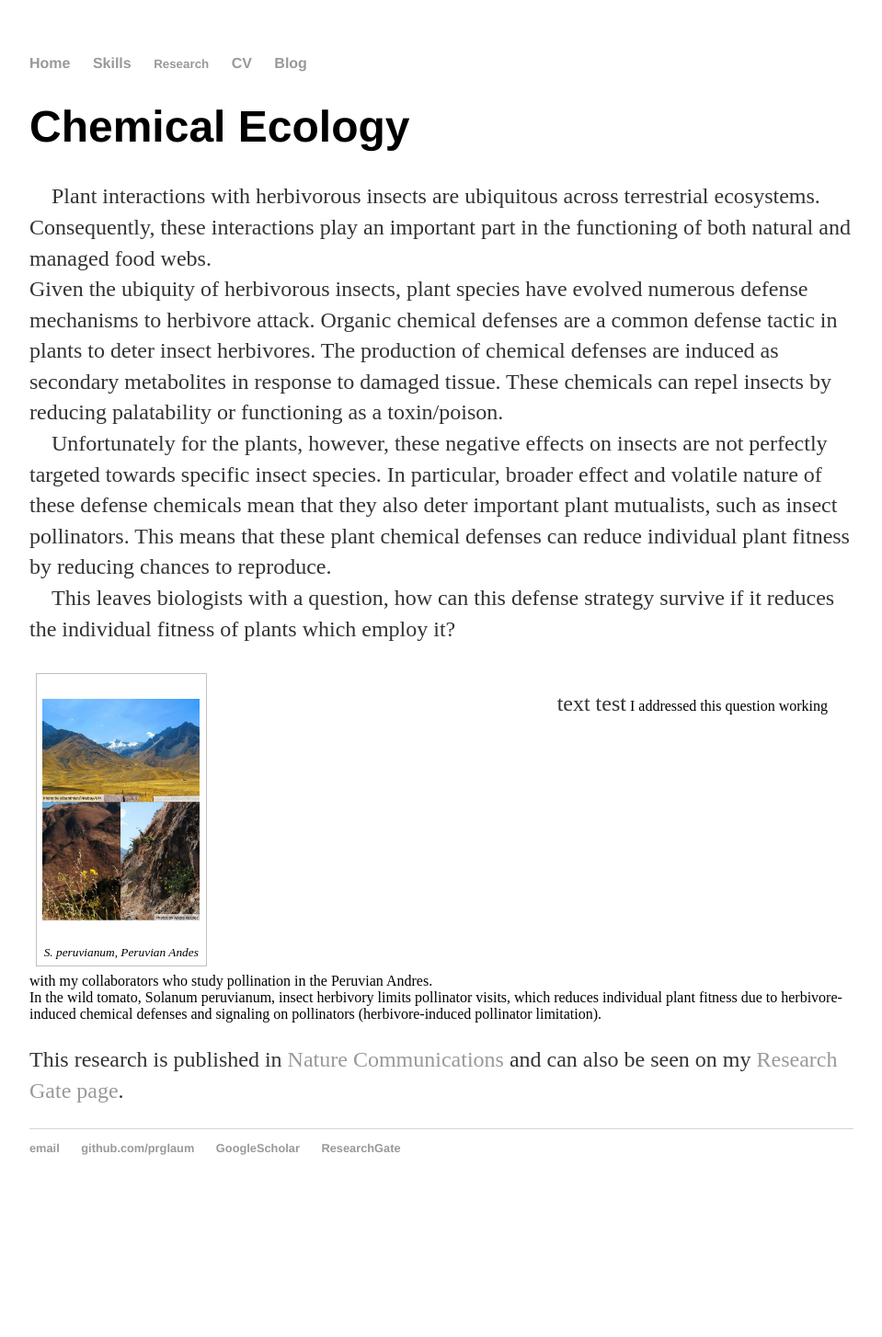
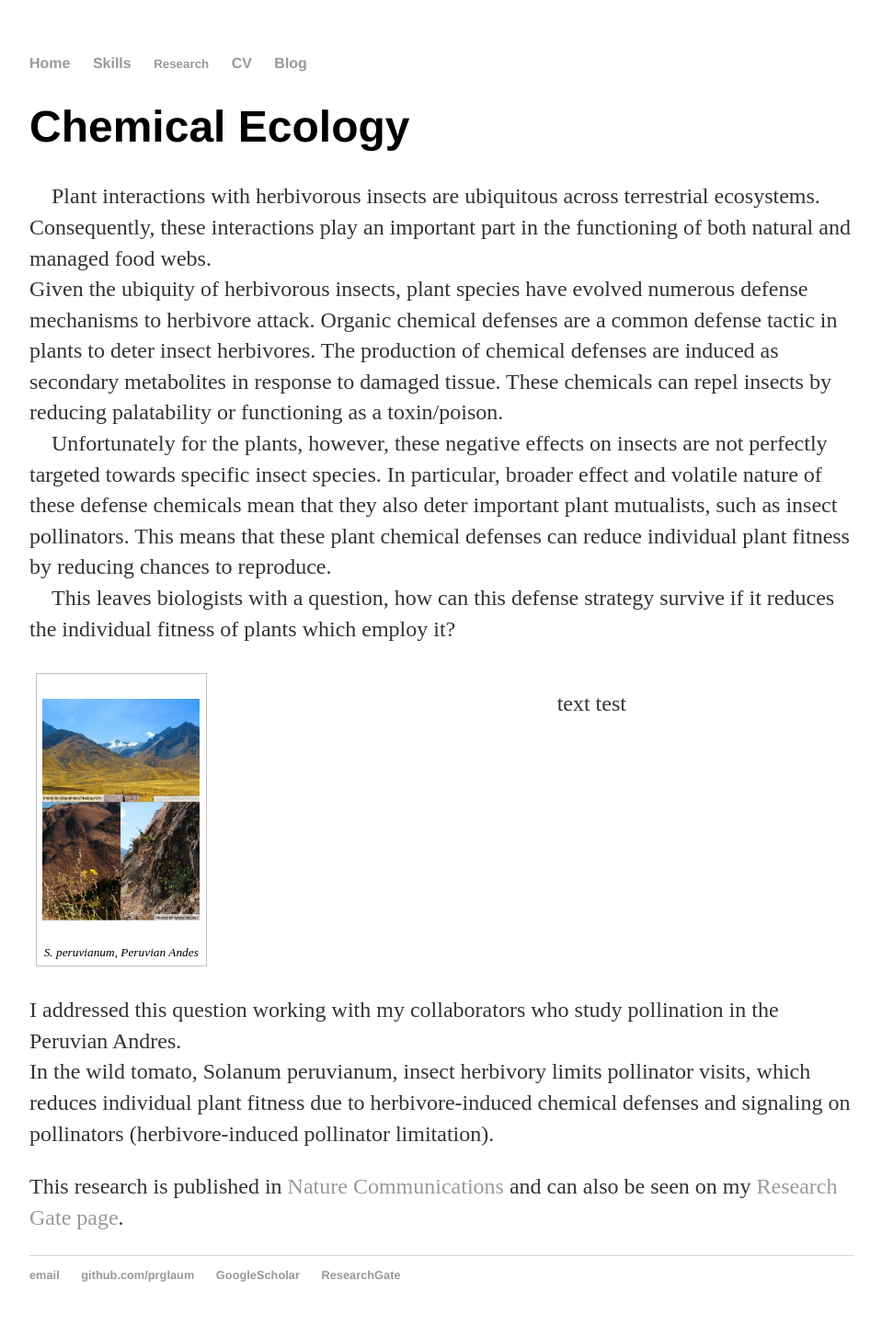
Before and after one commit to prglaum/prglaum.github.io, a Jekyll site: the page built from research/chemoeco/index.html, in a window 1280 px wide. Shown: the whole page at 92% size, without its empty margins (160-1119 px from the left). Built offline with Jekyll 4.4.1, drawn with Linux system fonts in a browser that asks for light colours; before the commit the page ends 1316 px from its top, so only the background shows below that.

Commit message:
Update index.html

```diff
--- a/research/chemoeco/index.html
+++ b/research/chemoeco/index.html
@@ -22,7 +22,7 @@
 	</div>-->
 
 <div style="display:inline-block;vertical-align:top;">
-<figure>
+<figure width: 50%;>
   <p><img class=scaled src="{{site.url}}/docs/assets/images/chemoEcoPic1.PNG" alt="peru">
   <figcaption>S. peruvianum, Peruvian Andes</figcaption>
 </figure>
@@ -31,6 +31,6 @@
 	<p> text test </p>
 </div>
 
-<span>I addressed this question working with my collaborators who study pollination in the Peruvian Andres.
-<br>In the wild tomato, Solanum peruvianum, insect herbivory limits pollinator visits, which reduces individual plant fitness due to herbivore-induced chemical defenses and signaling on pollinators (herbivore-induced pollinator limitation).</span>
+<p>I addressed this question working with my collaborators who study pollination in the Peruvian Andres.
+<br>In the wild tomato, Solanum peruvianum, insect herbivory limits pollinator visits, which reduces individual plant fitness due to herbivore-induced chemical defenses and signaling on pollinators (herbivore-induced pollinator limitation).</p>
 <p> This research is published in <a href="https://www.nature.com/articles/s41467-017-02072-4">Nature Communications</a> and can also be seen on my <a href="https://www.researchgate.net/profile/Paul-Glaum">Research Gate page</a>.
```
